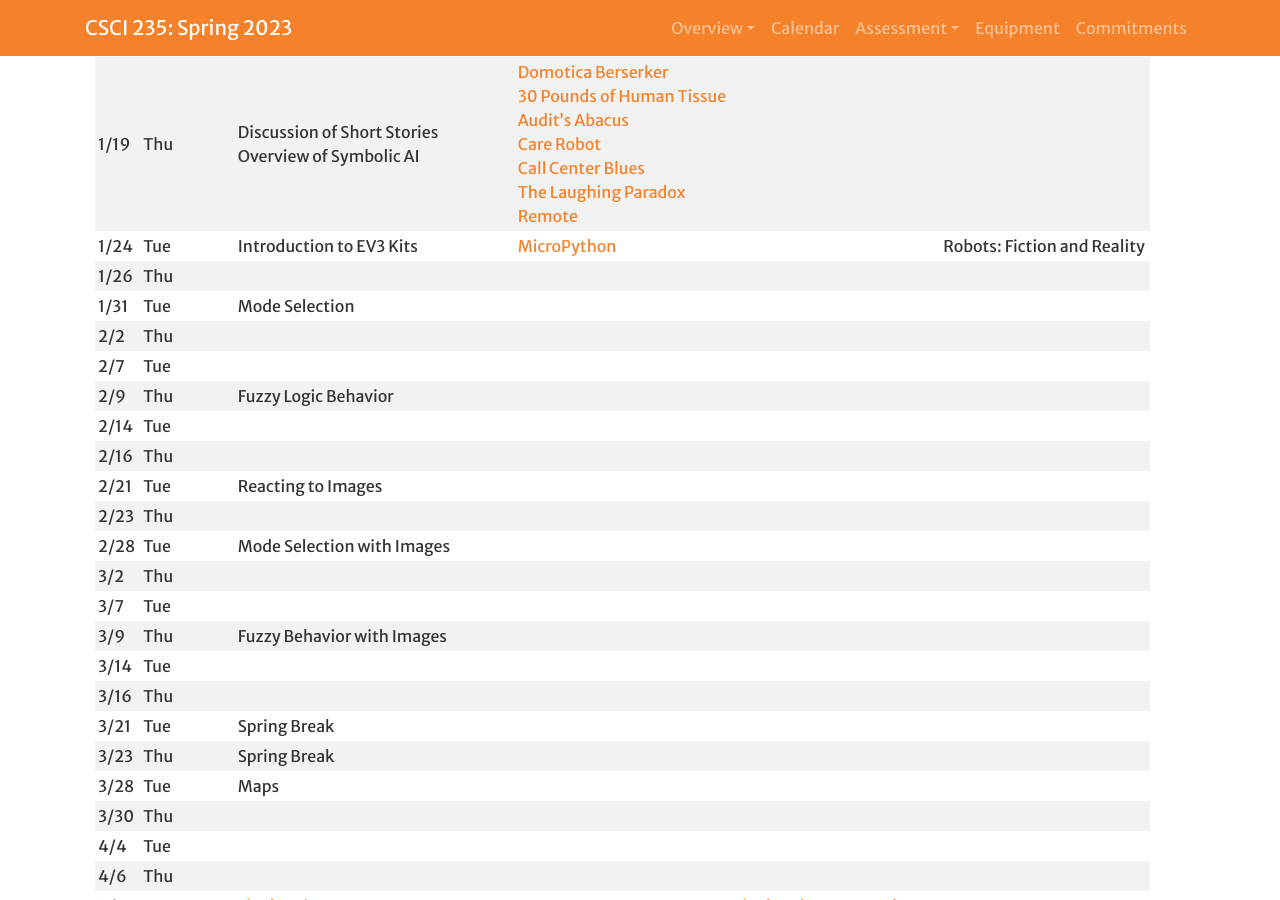
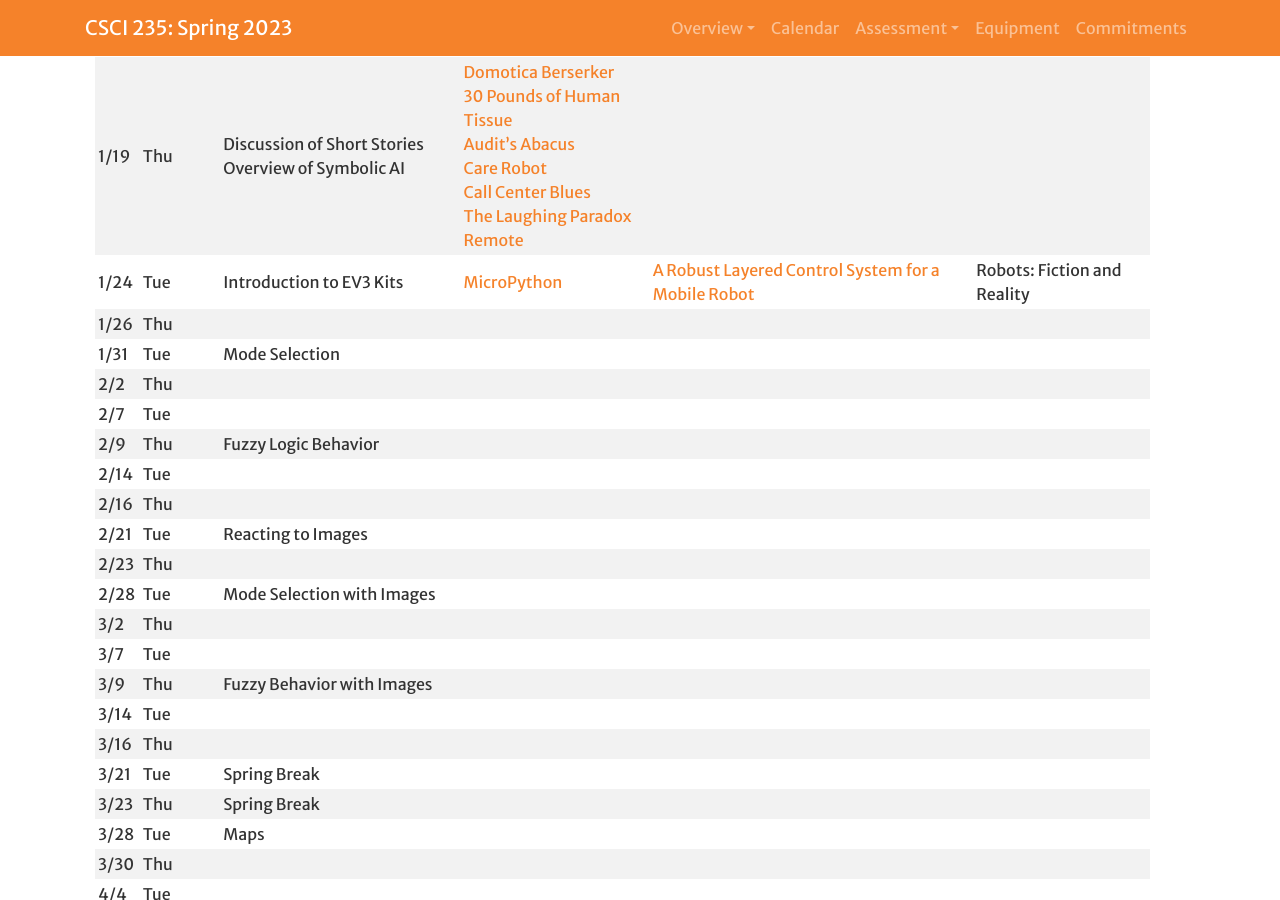
Before and after one commit to Hendrix-CS/csci235, a Jekyll site: the page built from index.md, in a window 1280 px wide and 900 px high, scrolled down 1227 px. Built offline with Jekyll 4.4.1, drawn with Linux system fonts in a browser that asks for light colours; a script that is not in the unit is left out; our own code applies the rules of GitHub Pages for plain Markdown files.

Commit message:
Added a reading.

```diff
--- a/index.md
+++ b/index.md
@@ -40,7 +40,7 @@ Upon completing this course, our goal is for you to be able to:
 | --- | --- | --- | --- | --- | --- |
 | 1/17 | Tue | Overview<br>Robots in Science Fiction |  | [Robots: Fiction and Reality]({{site.baseurl}}/projects/robots_sci_fi.html) |  |
 | 1/19 | Thu | Discussion of Short Stories<br>Overview of Symbolic AI | [Domotica Berserker](https://dailysciencefiction.com/science-fiction/robots-and-computers/paul-g-di-filippo/domotica-berserker)<br>[30 Pounds of Human Tissue](https://dailysciencefiction.com/science-fiction/robots-and-computers/jennifer-campbell-hicks/30-pounds-of-human-tissue)<br>[Audit's Abacus](https://dailysciencefiction.com/science-fiction/robots-and-computers/robert-bagnall/audits-abacus)<br>[Care Robot](https://dailysciencefiction.com/science-fiction/robots-and-computers/eric-s-fomley/care-robot)<br>[Call Center Blues](https://dailysciencefiction.com/science-fiction/robots-and-computers/carrie-cuinn/call-center-blues)<br>[The Laughing Paradox](https://dailysciencefiction.com/science-fiction/robots-and-computers/dylan-otto-krider/the-laughing-paradox)<br>[Remote](https://dailysciencefiction.com/science-fiction/virtual-reality/kaoru-sakasaki-translated-by-toshiya-kamei/remote) |  |  |
-| 1/24 | Tue | Introduction to EV3 Kits | [MicroPython](https://pybricks.com/ev3-micropython/) |  | Robots: Fiction and Reality |
+| 1/24 | Tue | Introduction to EV3 Kits | [MicroPython](https://pybricks.com/ev3-micropython/) | [A Robust Layered Control System for a Mobile Robot]({{site.baseurl}}/readings/Robust_Control.pdf) | Robots: Fiction and Reality |
 | 1/26 | Thu |  |  |  |  |
 | 1/31 | Tue | Mode Selection |  |  |  |
 | 2/2 | Thu |  |  |  |  |
```
Also changed, not shown: 1 other file.
